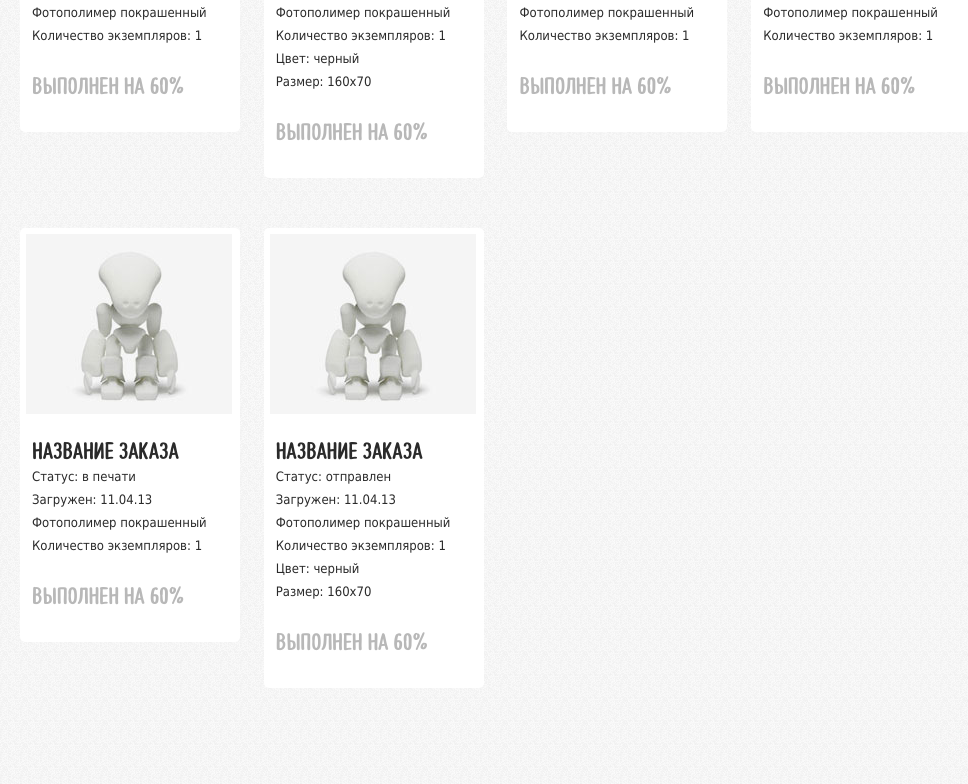
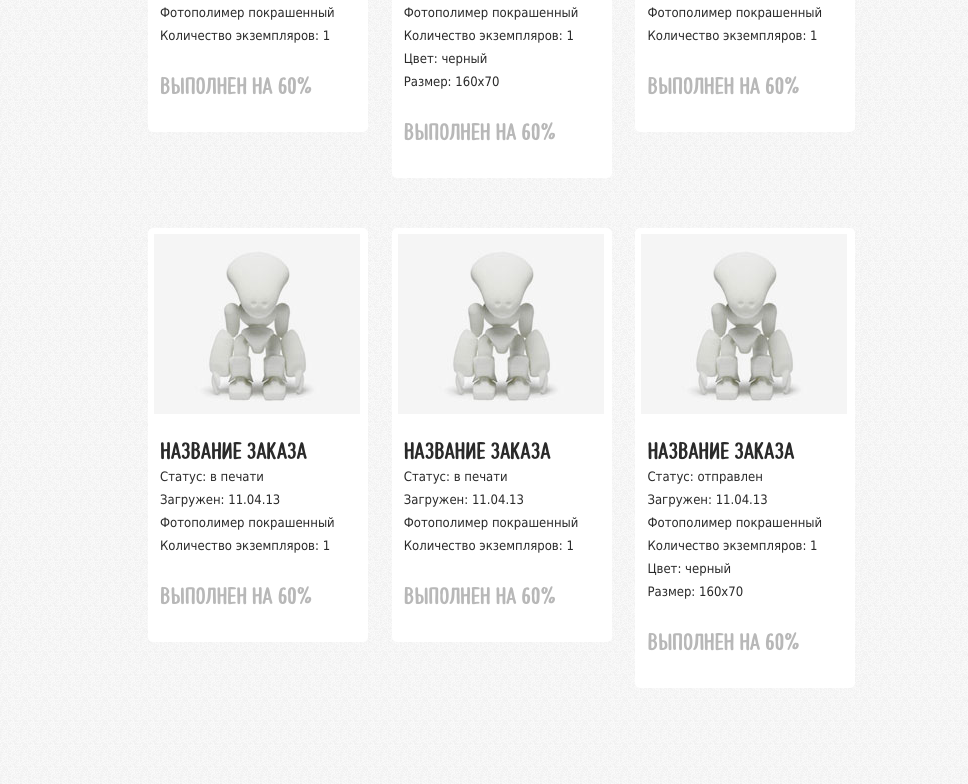
Before and after one commit to torhy13/Portfolio, a plain HTML site: page order/index.html in a window 1280 px wide. Shown: the part 497-1281 px from the top of the page, without its empty margins (108-1076 px from the left). Drawn offline with Linux system fonts and the light colour scheme.

Commit message:
Portfolio

```diff
--- a/order/css/style.css
+++ b/order/css/style.css
@@ -41,6 +41,7 @@ body {
   font-weight: 400;
   font-family: Tahoma;
   background: url(../img/bg.png);
+  min-width: 325px;
 }
 
 .header-main{
@@ -98,8 +99,7 @@ body {
 
 .container {
     margin: 0 auto;
-    max-width: 1024px;
-    min-width: 768px;
+    max-width: 768px;
     padding-left: 35px;
     padding-right: 35px;
     position: relative;
```
